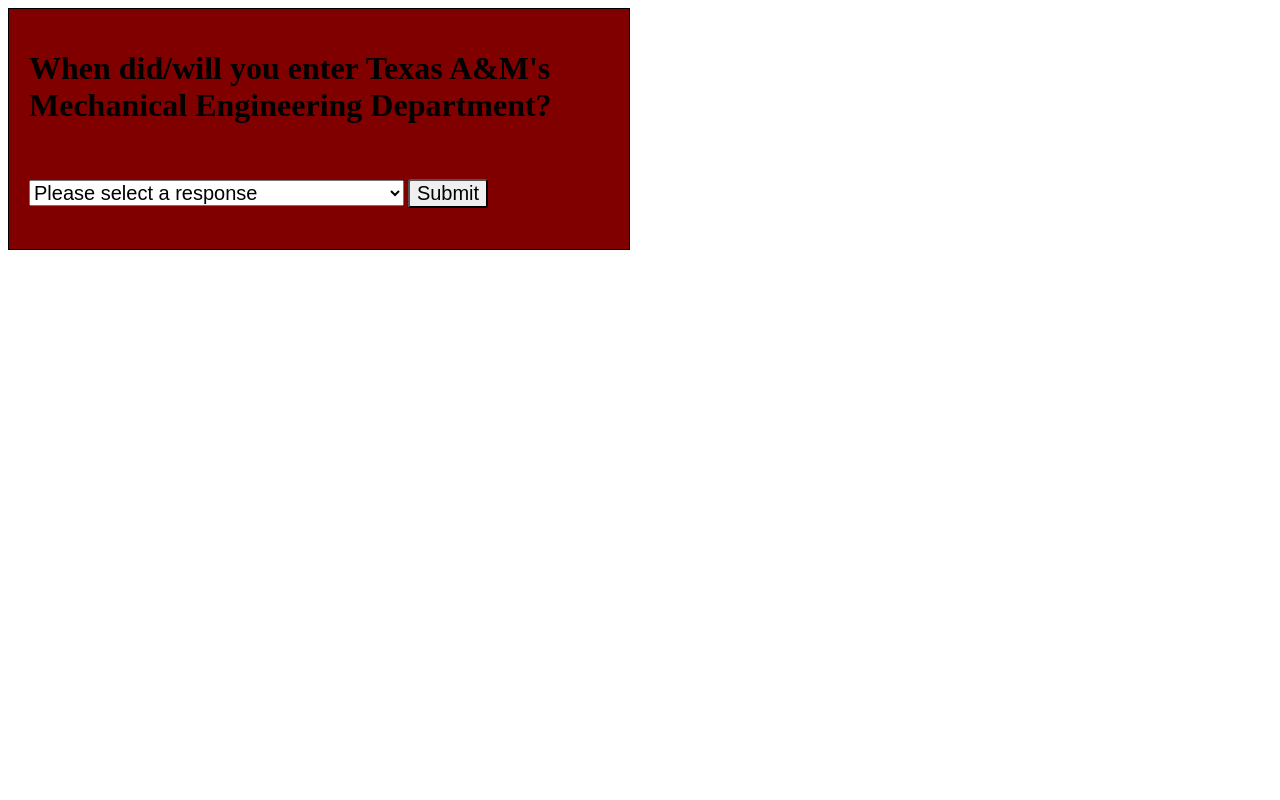
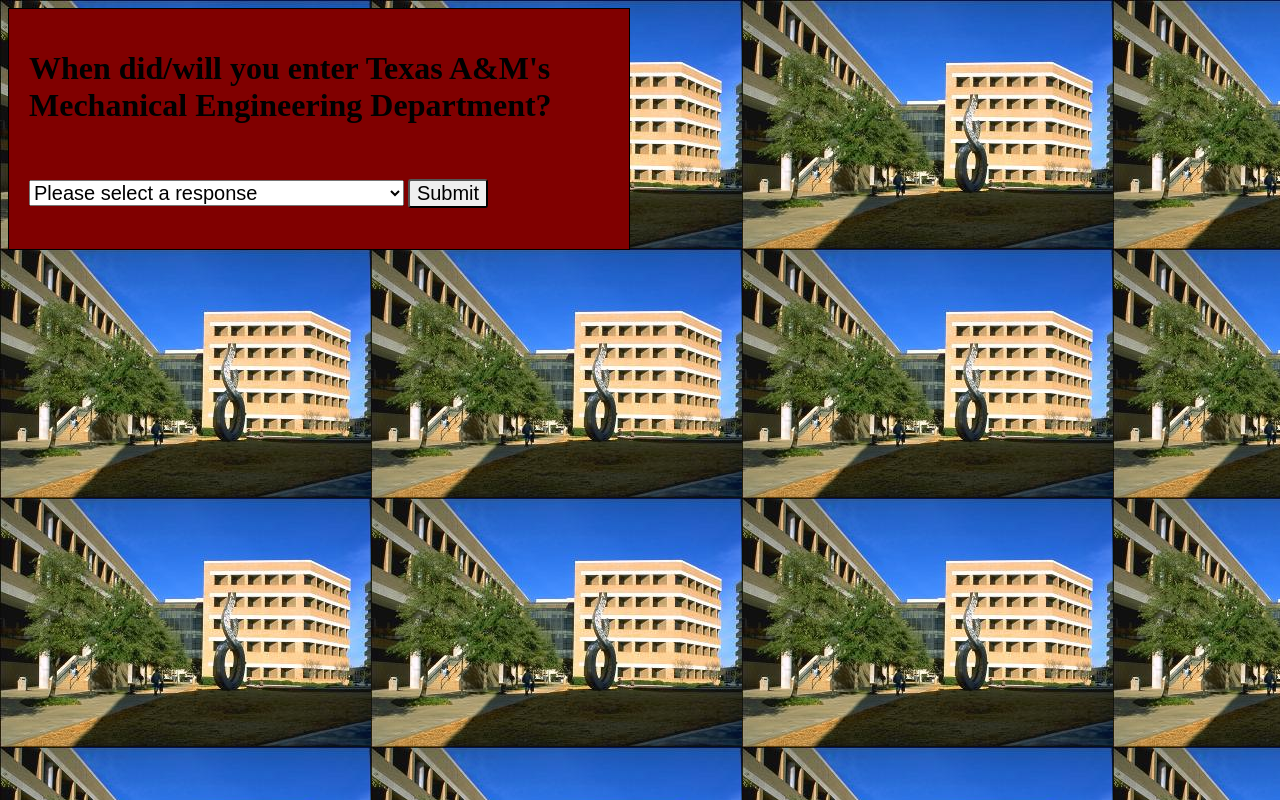
Before and after one commit to tamumeen/degreeplan, a plain HTML site: page index.html in a window 1280 px wide. Drawn offline with Linux system fonts and the light colour scheme.

Commit message:
Update index.html

```diff
--- a/index.html
+++ b/index.html
@@ -36,7 +36,7 @@
     }
 </script>
 </head>
-<body background="ENPHBldg.jpeg">
+<body background="ENPHBldg.jpg">
 	<div>
 
 		<h1>When did/will you enter Texas A&M's Mechanical Engineering Department?</h1>
```
